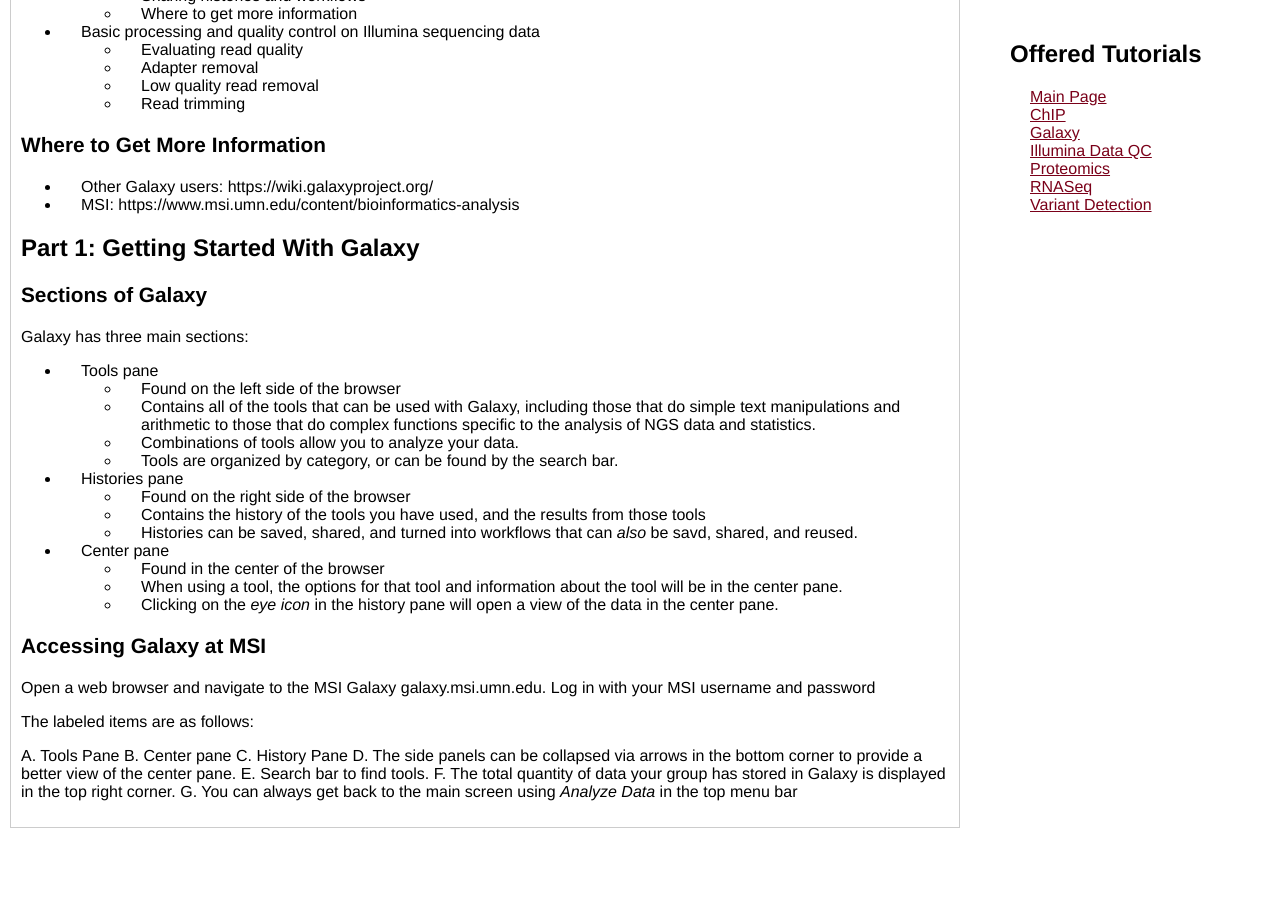
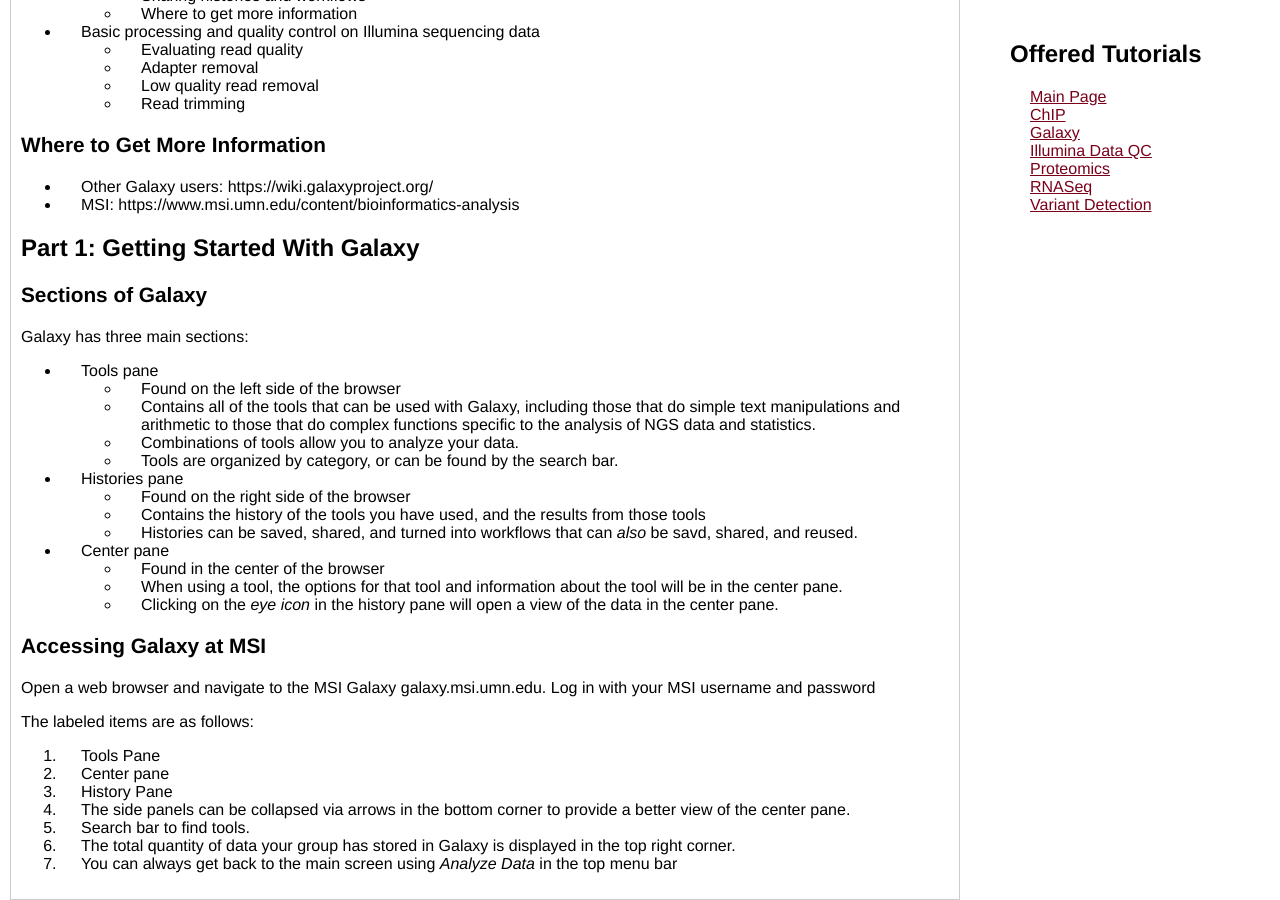
Before and after one commit to msi-ris/Tutorials, a Jekyll site: the page built from illumina_qc.md, in a window 1280 px wide and 900 px high, scrolled down 697 px. Built offline with Jekyll 4.4.1, drawn with Linux system fonts in a browser that asks for light colours; before the commit the page ends 1525 px from its top, so only the background shows below that; part of the change alters nothing that is shown.

Commit message:
Add some more to illumina

```diff
--- a/illumina_qc.md
+++ b/illumina_qc.md
@@ -80,13 +80,13 @@ with your MSI username and password
 
 The labeled items are as follows:
 
-A. Tools Pane
-B. Center pane
-C. History Pane
-D. The side panels can be collapsed via arrows in the bottom corner to provide a
+1. Tools Pane
+2. Center pane
+3. History Pane
+4. The side panels can be collapsed via arrows in the bottom corner to provide a
    better view of the center pane.
-E. Search bar to find tools.
-F. The total quantity of data your group has stored in Galaxy is displayed in
+5. Search bar to find tools.
+6. The total quantity of data your group has stored in Galaxy is displayed in
    the top right corner.
-G. You can always get back to the main screen using *Analyze Data* in the top menu
+7. You can always get back to the main screen using *Analyze Data* in the top menu
    bar
```
